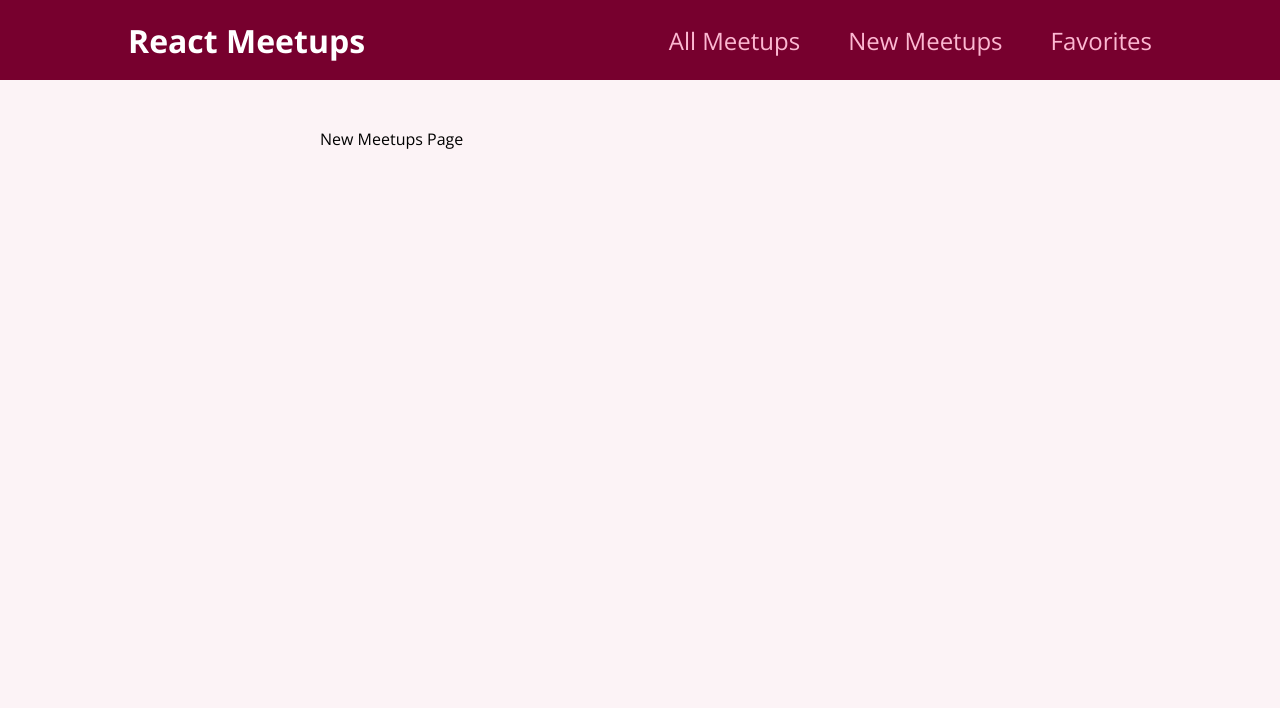
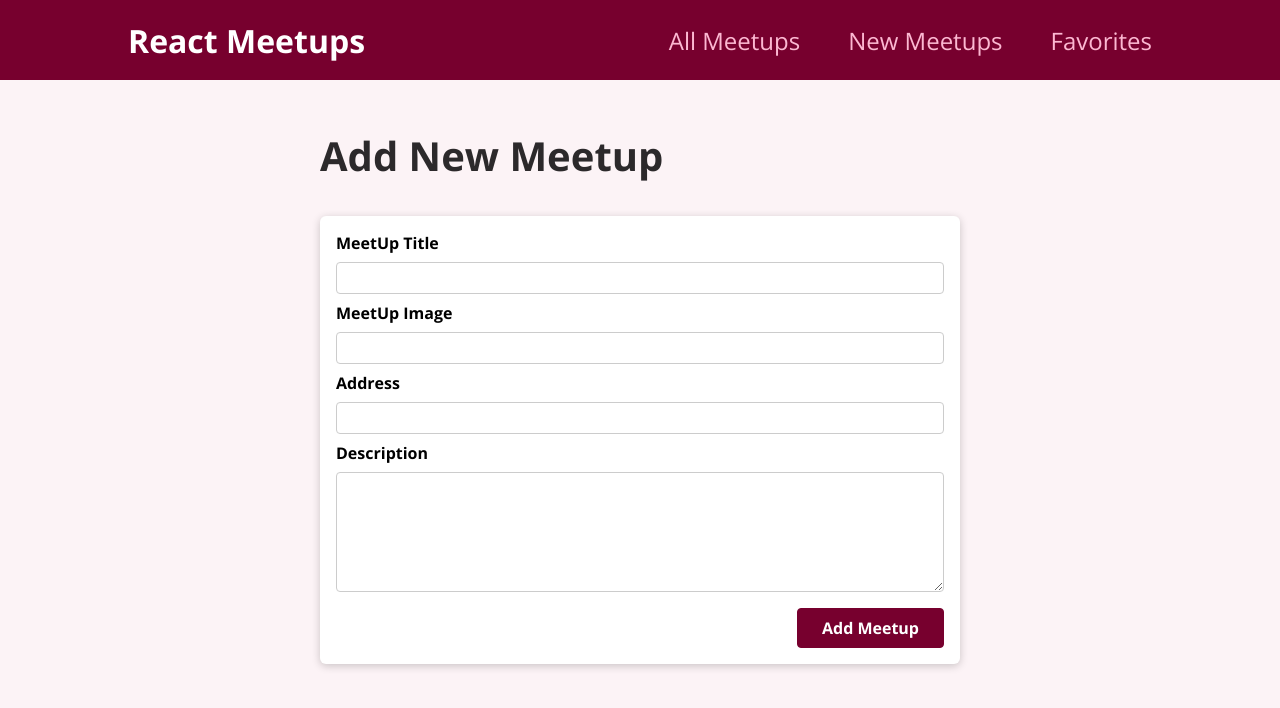
Before and after one commit to Jordan-McGhee/react-learning, a React (Create React App) app in the folder long-tutorial/: page /new-meetup in a window 1280 px wide. Shown: the top 708 px of the page. Built offline with nearby package versions, Linux system fonts and the light colour scheme.

Commit message:
Added form to submit new meetups

```diff
--- /dev/null
+++ b/long-tutorial/src/components/meetups/NewMeetUpForm.js
@@ -0,0 +1,32 @@
+import Card from "../ui/Card"
+import classes from "./NewMeetUpForm.module.css"
+
+function NewMeetUpForm() {
+    return (
+        <Card>
+            <form className = { classes.form }>
+                <div className = { classes.control }>
+                    <label htmlFor="title">MeetUp Title</label>
+                    <input type="text" required id="title"/>
+                </div>
+                <div className = { classes.control }>
+                    <label htmlFor="image">MeetUp Image</label>
+                    <input type="url" required id="image"/>
+                </div>
+                <div className = { classes.control }>
+                    <label htmlFor="address">Address</label>
+                    <input type="text" required id="address"/>
+                </div>
+                <div className = { classes.control }>
+                    <label htmlFor="description">Description</label>
+                    <textarea id="description" required rows="5"></textarea>
+                </div>
+                <div className = { classes.actions }>
+                    <button>Add Meetup</button>
+                </div>
+            </form>
+        </Card>
+    )
+}
+
+export default NewMeetUpForm
--- /dev/null
+++ b/long-tutorial/src/components/meetups/NewMeetUpForm.module.css
@@ -0,0 +1,45 @@
+.form {
+padding: 1rem;
+}
+
+.control {
+margin-bottom: 0.5rem;
+}
+
+.control label {
+display: block;
+font-weight: bold;
+margin-bottom: 0.5rem;
+}
+
+.control input,
+.control textarea {
+display: block;
+font: inherit;
+border-radius: 4px;
+border: 1px solid #ccc;
+padding: 0.25rem;
+width: 100%;
+}
+
+.actions {
+margin-top: 1rem;
+text-align: right;
+}
+
+.actions button {
+font: inherit;
+cursor: pointer;
+background-color: #77002e;
+color: white;
+padding: 0.5rem 1.5rem;
+border: 1px solid #77002e;
+border-radius: 4px;
+font-weight: bold;
+}
+
+.actions button:hover,
+.actions button:active {
+background-color: #a50e48;
+border-color: #a50e48;
+}
--- a/long-tutorial/src/pages/NewMeetUp.js
+++ b/long-tutorial/src/pages/NewMeetUp.js
@@ -1,5 +1,12 @@
+import NewMeetUpForm from "../components/meetups/NewMeetUpForm";
+
 function NewMeetUpsPage() {
-    return <div>New Meetups Page</div>
+    return (
+        <section>
+            <h1>Add New Meetup</h1>
+            <NewMeetUpForm />
+        </section>
+    )
 }
 
 export default NewMeetUpsPage;
```
